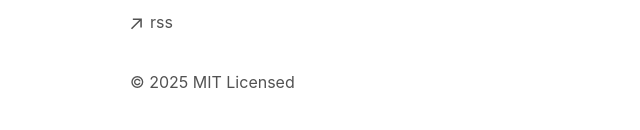
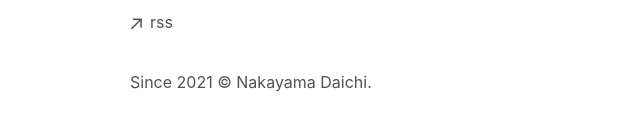
Before and after one commit to aximov/blog-2, a Next.js app: page / in a window 1280 px wide. Shown: the part 782-912 px from the top of the page, without its empty margins (222-862 px from the left). Built offline with nearby package versions, Linux system fonts and the light colour scheme.

Commit message:
fix: フッターの著作権表示を更新

```diff
--- a/app/components/footer.tsx
+++ b/app/components/footer.tsx
@@ -32,7 +32,7 @@ export default function Footer() {
         </li>
       </ul>
       <p className="mt-8 text-neutral-600 dark:text-neutral-300">
-        © {new Date().getFullYear()} MIT Licensed
+        Since 2021 © Nakayama Daichi.
       </p>
     </footer>
   );
```
